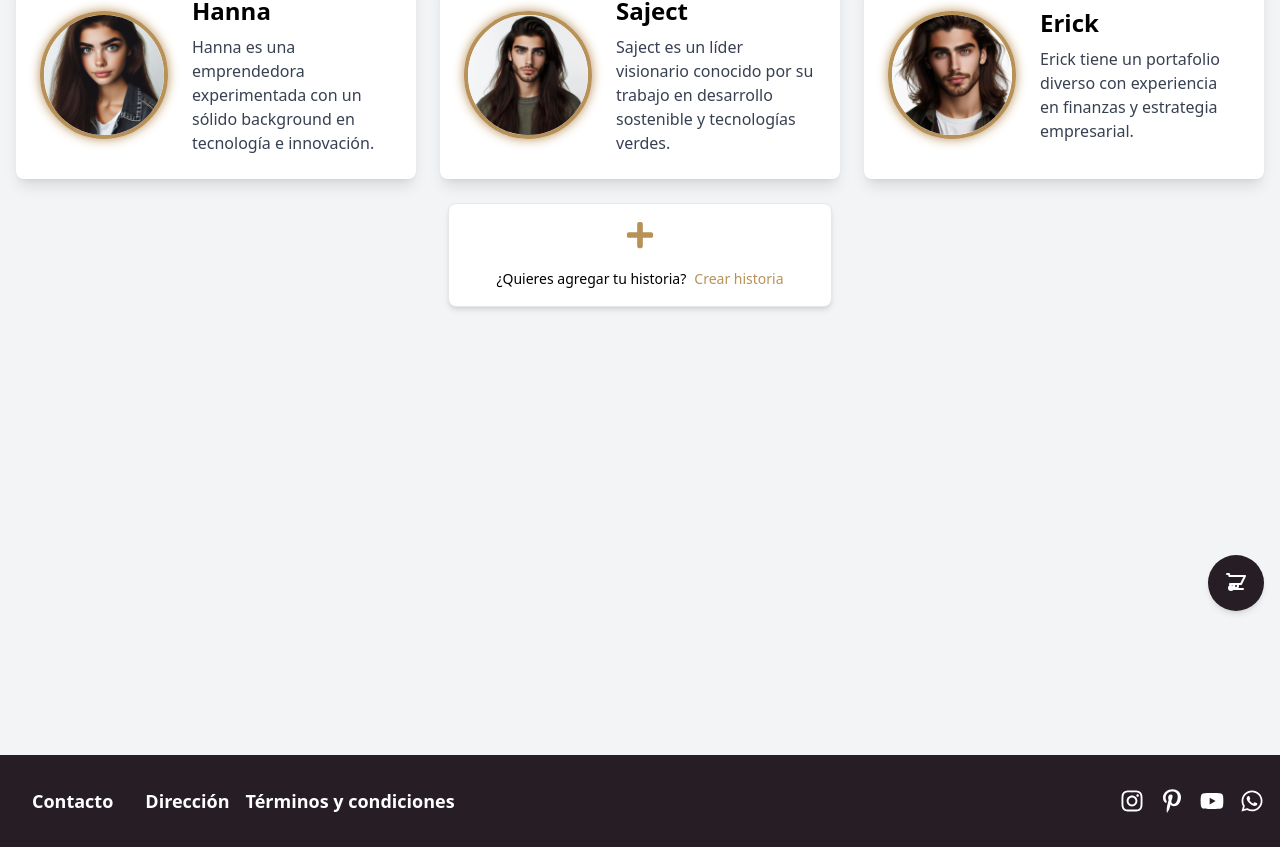
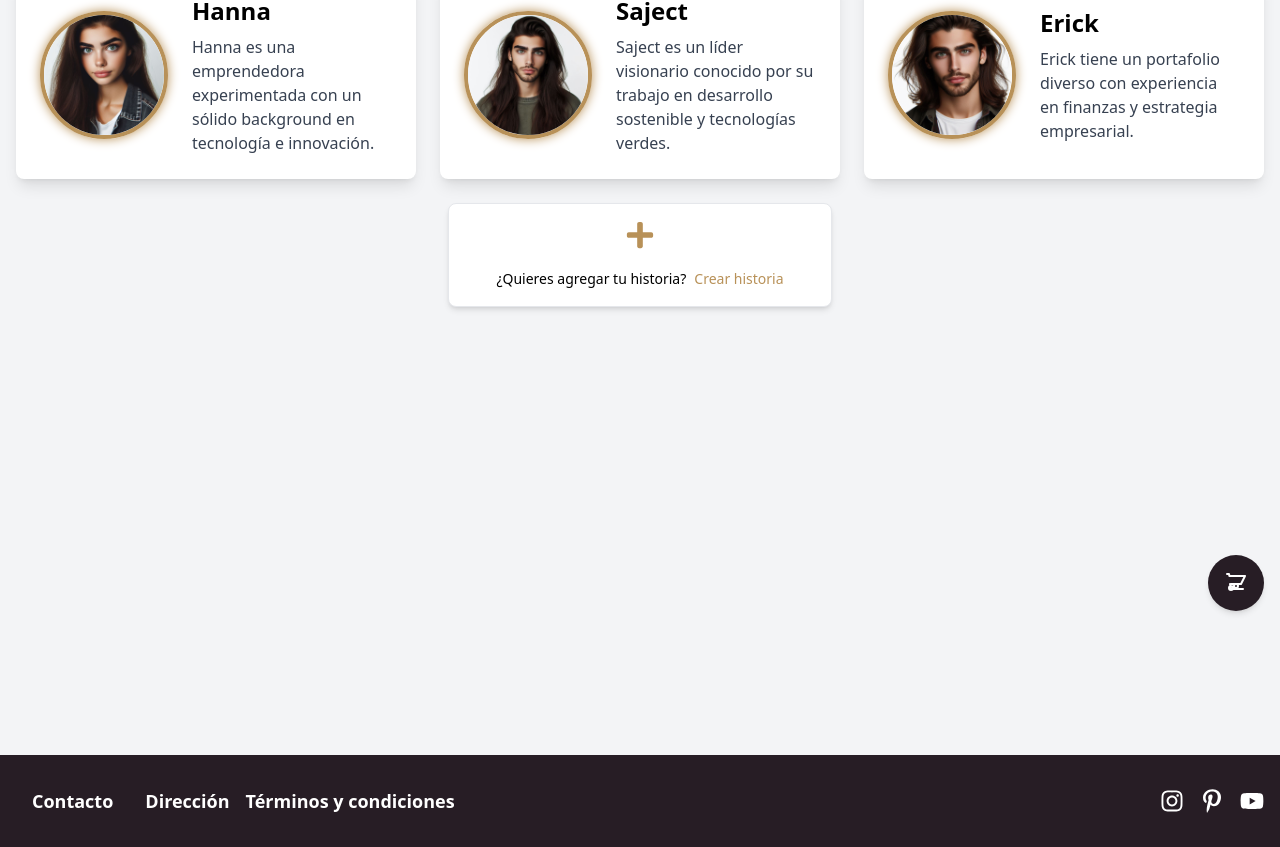
Before and after one commit to Coffe-Art/front-exp, a React (Vite) app: page /History in a window 1280 px wide. Shown: the part 173-1020 px from the top of the page. Built offline with nearby package versions, Linux system fonts and the light colour scheme.

Commit message:
Update Footer.jsx

```diff
--- a/src/components/Layouts/Footer.jsx
+++ b/src/components/Layouts/Footer.jsx
@@ -36,11 +36,8 @@ export const Footer = () => {
           <a href="https://www.pinterest.com/" target="_blank" rel="noopener noreferrer" className="hover:scale-110 transition-transform duration-300">
             <FaPinterestP className="text-2xl" />
           </a>
-          <a href="https://www.youtube.com/" target="_blank" rel="noopener noreferrer" className="hover:scale-110 transition-transform duration-300">
+          <a href="https://youtu.be/P7kEcYwBBsk?si=30X6NEYY1LkF9Sdh/" target="_blank" rel="noopener noreferrer" className="hover:scale-110 transition-transform duration-300">
             <FaYoutube className="text-2xl" />
-          </a>
-          <a href="https://web.whatsapp.com/" target="_blank" rel="noopener noreferrer" className="hover:scale-110 transition-transform duration-300">
-            <FaWhatsapp className="text-2xl" />
           </a>
         </div>
       </div>
```
